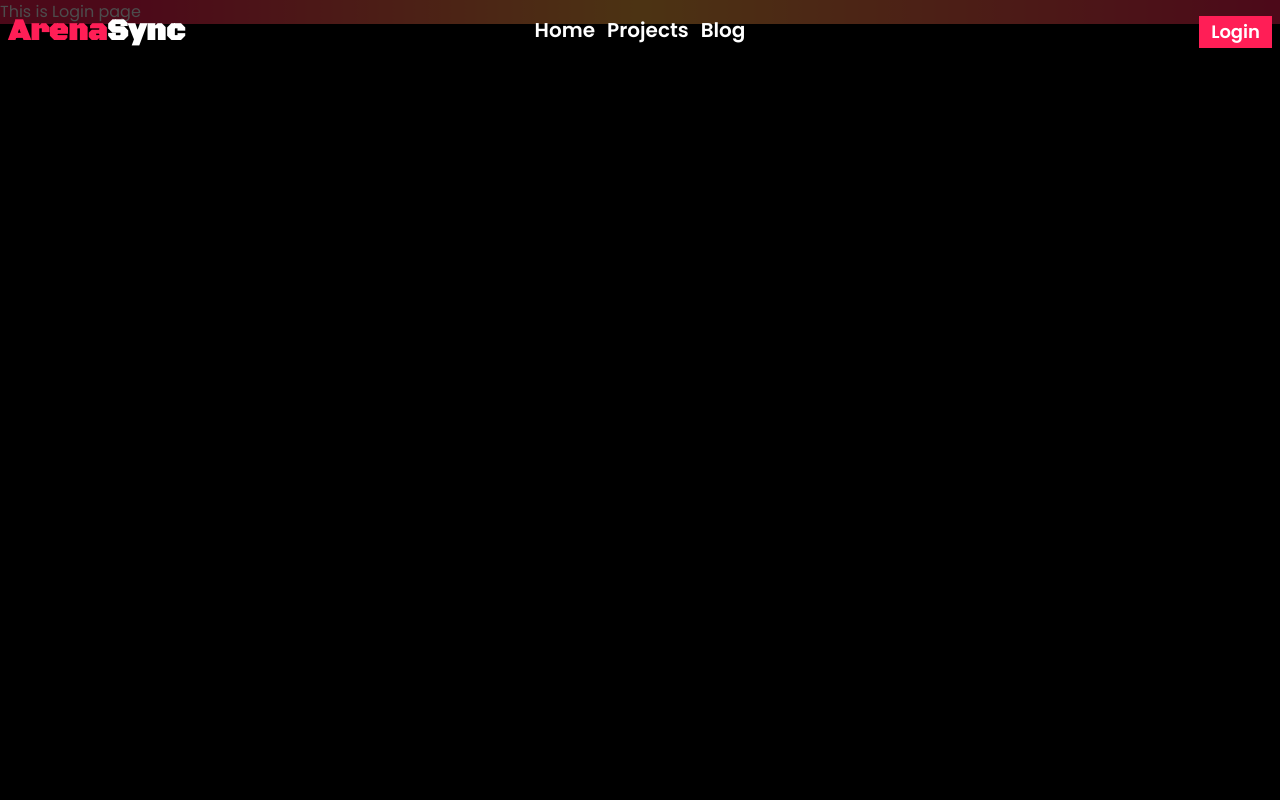
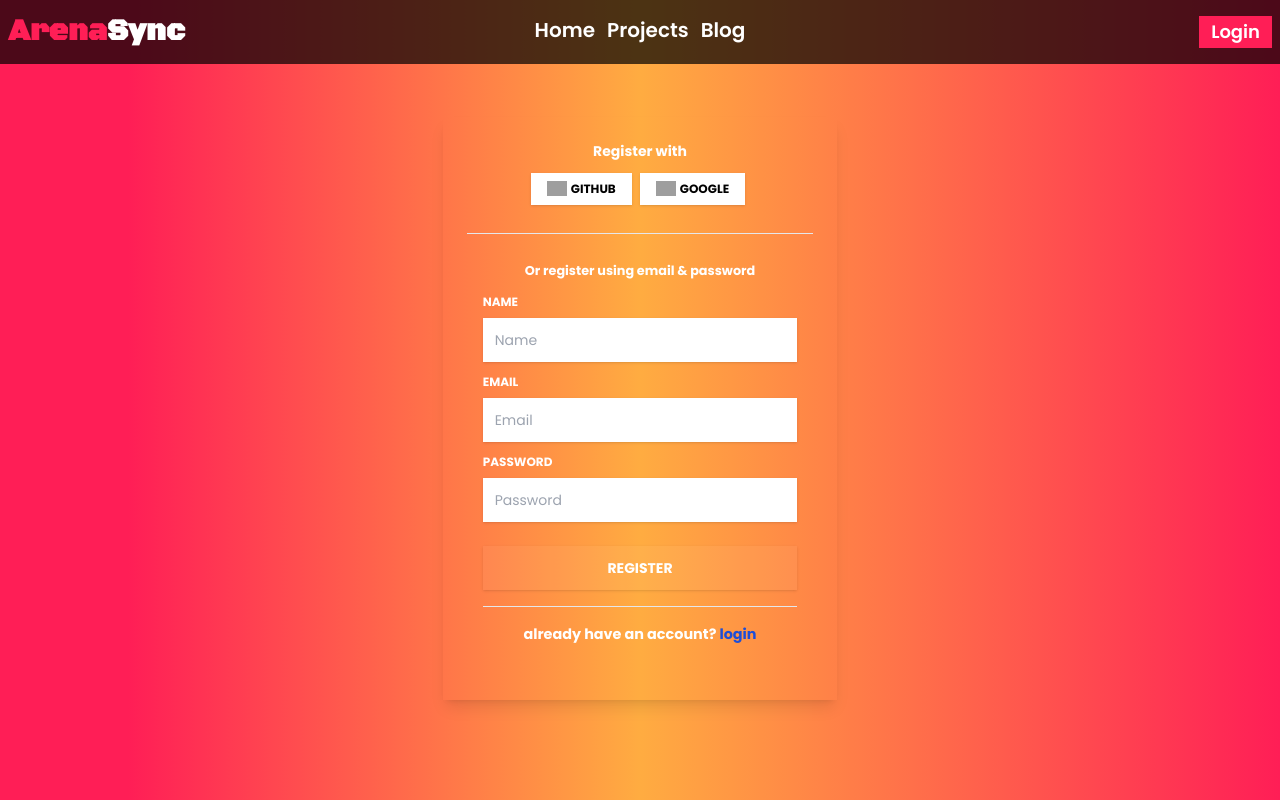
Before and after one commit to fardin36/Event-Management, a React (Vite) app: page /register in a window 1280 px wide. Built offline with nearby package versions, Linux system fonts and the light colour scheme; grey boxes are pictures that could not be loaded.

Commit message:
Added registation & login page

```diff
--- a/src/Pages/Navbar/Navbar.jsx
+++ b/src/Pages/Navbar/Navbar.jsx
@@ -1,4 +1,4 @@
-import { NavLink } from "react-router-dom";
+import { Link, NavLink } from "react-router-dom";
 
 
 const Navbar = () => {
@@ -41,7 +41,7 @@ const Navbar = () => {
                 </ul>
             </div>
             <div className="navbar-end">
-                <a className="btn btn-sm text-white border-none bg-[#FF1E56] hover:text-[#FF1E56] hover:bg-white normal-case rounded-none text-lg">Login</a>
+                <Link className="btn btn-sm text-white border-none bg-[#FF1E56] hover:text-[#FF1E56] hover:bg-white normal-case rounded-none text-lg" to={'/login'}>Login</Link>
                 <div className="dropdown dropdown-hover">
                     <label tabIndex={0} className="btn btn-ghost lg:hidden">
                         <svg xmlns="http://www.w3.org/2000/svg" className="h-5 w-5" fill="none" viewBox="0 0 24 24" stroke="currentColor"><path strokeLinecap="round" strokeLinejoin="round" strokeWidth="2" d="M4 6h16M4 12h8m-8 6h16" /></svg>
--- a/src/Pages/User/Login.jsx
+++ b/src/Pages/User/Login.jsx
@@ -1,8 +1,50 @@
+import { Link } from "react-router-dom";
 
 const Login = () => {
+
+    const handleSignIn = e => {
+        e.preventDefault();
+        console.log(e.target.email.value);
+    }
+
     return (
-        <div>
-            <h1>This is Login page</h1>
+        <div className="w-full md:w-8/12 lg:w-4/12 px-4 mx-auto pt-6 min-h-screen flex justify-center items-center lg:pt-10">
+            <div className="relative flex flex-col min-w-0 break-words w-full mb-6 shadow-lg border-0">
+                <div className="rounded-t mb-0 px-6 py-6">
+                    <div className="text-center mb-3">
+                        <h6 className="text-sm font-bold">
+                            Sign in with
+                        </h6>
+                    </div>
+                    <div className="btn-wrapper text-center">
+                        <button className="bg-white text-black px-4 py-2 outline-none focus:outline-none mr-2 mb-1 uppercase shadow hover:shadow-md inline-flex items-center font-bold text-xs ease-linear transition-all duration-150" type="button"><img alt="..." className="w-5 mr-1" src="https://demos.creative-tim.com/notus-js/assets/img/github.svg" />Github</button>
+
+                        <button className="bg-white text-black px-4 py-2 outline-none focus:outline-none mr-1 mb-1 uppercase shadow hover:shadow-md inline-flex items-center font-bold text-xs ease-linear transition-all duration-150" type="button"><img alt="..." className="w-5 mr-1" src="https://demos.creative-tim.com/notus-js/assets/img/google.svg" />Google </button>
+
+                    </div>
+                    <hr className="mt-6 border-b-1" />
+                </div>
+                <div className="flex-auto px-4 lg:px-10 py-10 pt-0">
+                    <div className="text-center mb-3 font-bold">
+                        <small>Or sign in with email & password</small>
+                    </div>
+                    <form onSubmit={handleSignIn}>
+                        <div className="relative w-full mb-3">
+                            <label className="block uppercase text-xs font-bold mb-2">Email</label><input type="email" name="email" className="border-0 px-3 py-3 text-black bg-white text-sm shadow focus:outline-none focus:ring w-full ease-linear transition-all duration-150" placeholder="Email" required />
+                        </div>
+                        <div className="relative w-full mb-3">
+                            <label className="block uppercase text-xs font-bold mb-2">Password</label><input type="password" name="password" className="border-0 px-3 py-3 text-black bg-white text-sm shadow focus:outline-none focus:ring w-full ease-linear transition-all duration-150" placeholder="Password" required />
+                        </div>
+                        <div className="text-center mt-6">
+                            <button className="bg-white bg-opacity-5 text-white text-sm font-bold uppercase px-6 py-3 shadow hover:shadow-lg outline-none focus:outline-none mr-1 mb-1 w-full ease-linear transition-all duration-150" type="submit"> Sign In </button>
+                        </div>
+                    </form>
+                    <hr className="my-3 border-b-1 border-blueGray-300" />
+                    <div className="text-center mb-3 font-bold text-lg">
+                        <small>don&rsquo;t not have an account? <Link className="text-blue-700 hover:link" to={'/register'}>register</Link></small>
+                    </div>
+                </div>
+            </div>
         </div>
     );
 };
--- a/src/Pages/User/Register.jsx
+++ b/src/Pages/User/Register.jsx
@@ -1,8 +1,53 @@
+import { Link } from "react-router-dom";
 
 const Register = () => {
+
+    const handleRegister = e => {
+        e.preventDefault();
+        console.log(e.target.email.value);
+    }
+
     return (
-        <div>
-            <h1>This is Login page</h1>
+        <div className="w-full md:w-8/12 lg:w-4/12 px-4 mx-auto pt-6 min-h-screen flex justify-center items-center lg:pt-10">
+            <div className="relative flex flex-col min-w-0 break-words w-full mb-6 shadow-lg border-0">
+                <div className="rounded-t mb-0 px-6 py-6">
+                    <div className="text-center mb-3">
+                        <h6 className="text-sm font-bold">
+                            Register with
+                        </h6>
+                    </div>
+                    <div className="btn-wrapper text-center">
+                        <button className="bg-white text-black px-4 py-2 outline-none focus:outline-none mr-2 mb-1 uppercase shadow hover:shadow-md inline-flex items-center font-bold text-xs ease-linear transition-all duration-150" type="button"><img alt="..." className="w-5 mr-1" src="https://demos.creative-tim.com/notus-js/assets/img/github.svg" />Github</button>
+
+                        <button className="bg-white text-black px-4 py-2 outline-none focus:outline-none mr-1 mb-1 uppercase shadow hover:shadow-md inline-flex items-center font-bold text-xs ease-linear transition-all duration-150" type="button"><img alt="..." className="w-5 mr-1" src="https://demos.creative-tim.com/notus-js/assets/img/google.svg" />Google </button>
+
+                    </div>
+                    <hr className="mt-6 border-b-1" />
+                </div>
+                <div className="flex-auto px-4 lg:px-10 py-10 pt-0">
+                    <div className="text-center mb-3 font-bold">
+                        <small>Or register using email & password</small>
+                    </div>
+                    <form onSubmit={handleRegister}>
+                        <div className="relative w-full mb-3">
+                            <label className="block uppercase text-xs font-bold mb-2">Name</label><input type="text" name="name" className="border-0 px-3 py-3 text-black bg-white text-sm shadow focus:outline-none focus:ring w-full ease-linear transition-all duration-150" placeholder="Name" required />
+                        </div>
+                        <div className="relative w-full mb-3">
+                            <label className="block uppercase text-xs font-bold mb-2">Email</label><input type="email" name="email" className="border-0 px-3 py-3 text-black bg-white text-sm shadow focus:outline-none focus:ring w-full ease-linear transition-all duration-150" placeholder="Email" required />
+                        </div>
+                        <div className="relative w-full mb-3">
+                            <label className="block uppercase text-xs font-bold mb-2">Password</label><input type="password" name="password" className="border-0 px-3 py-3 text-black bg-white text-sm shadow focus:outline-none focus:ring w-full ease-linear transition-all duration-150" placeholder="Password" required />
+                        </div>
+                        <div className="text-center mt-6">
+                            <button className="bg-white bg-opacity-5 text-white text-sm font-bold uppercase px-6 py-3 shadow hover:shadow-lg outline-none focus:outline-none mr-1 mb-1 w-full ease-linear transition-all duration-150" type="submit"> Register </button>
+                        </div>
+                    </form>
+                    <hr className="my-3 border-b-1 border-blueGray-300" />
+                    <div className="text-center mb-3 font-bold text-lg">
+                        <small>already have an account? <Link className="text-blue-700 hover:link" to={'/login'}>login</Link></small>
+                    </div>
+                </div>
+            </div>
         </div>
     );
 };
```
Also changed, not shown: src/Pages/Footer/Footer.jsx (+21 -21 lines), 1 other file (tests, documents, lock files or other folders).
